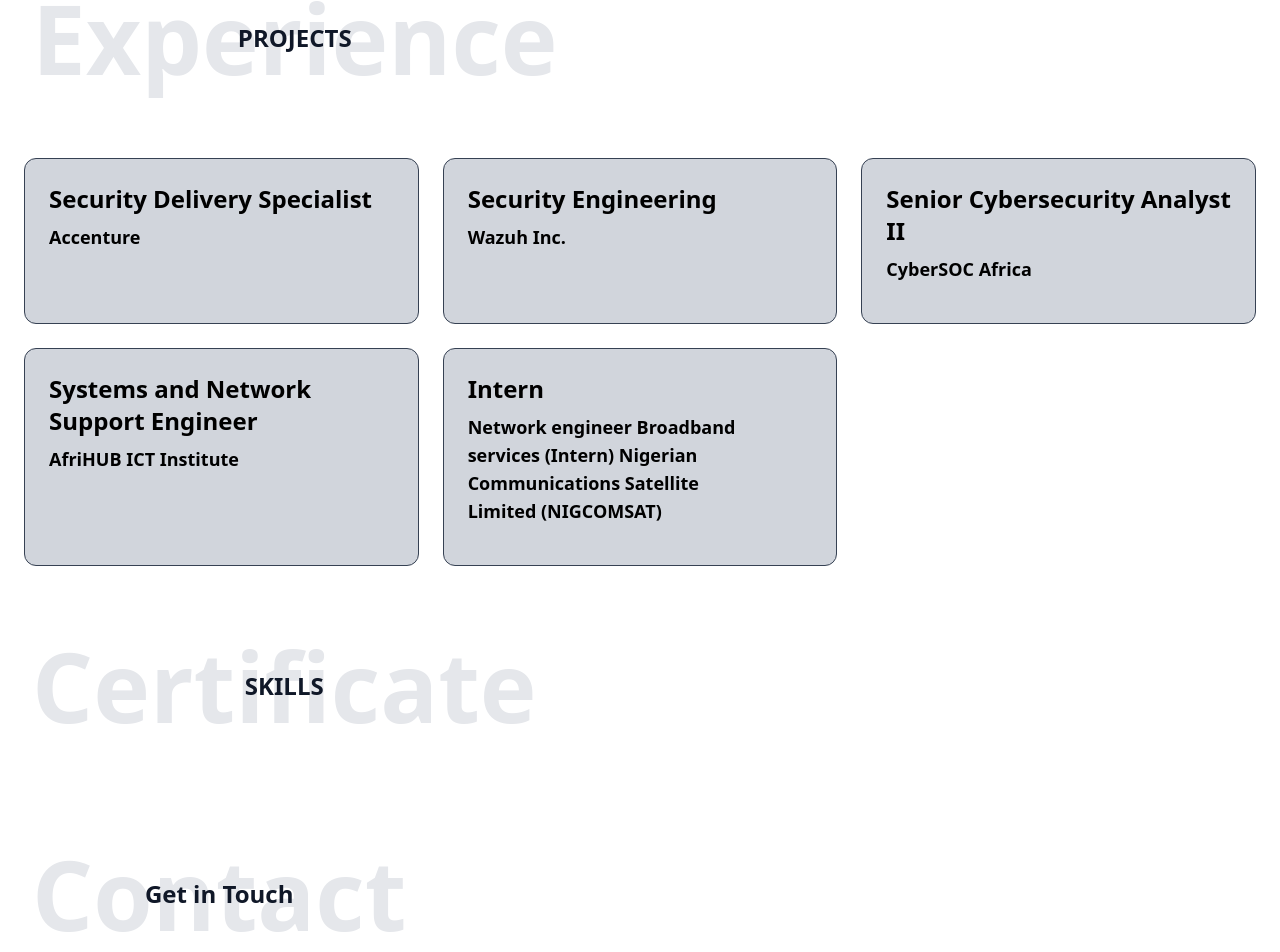
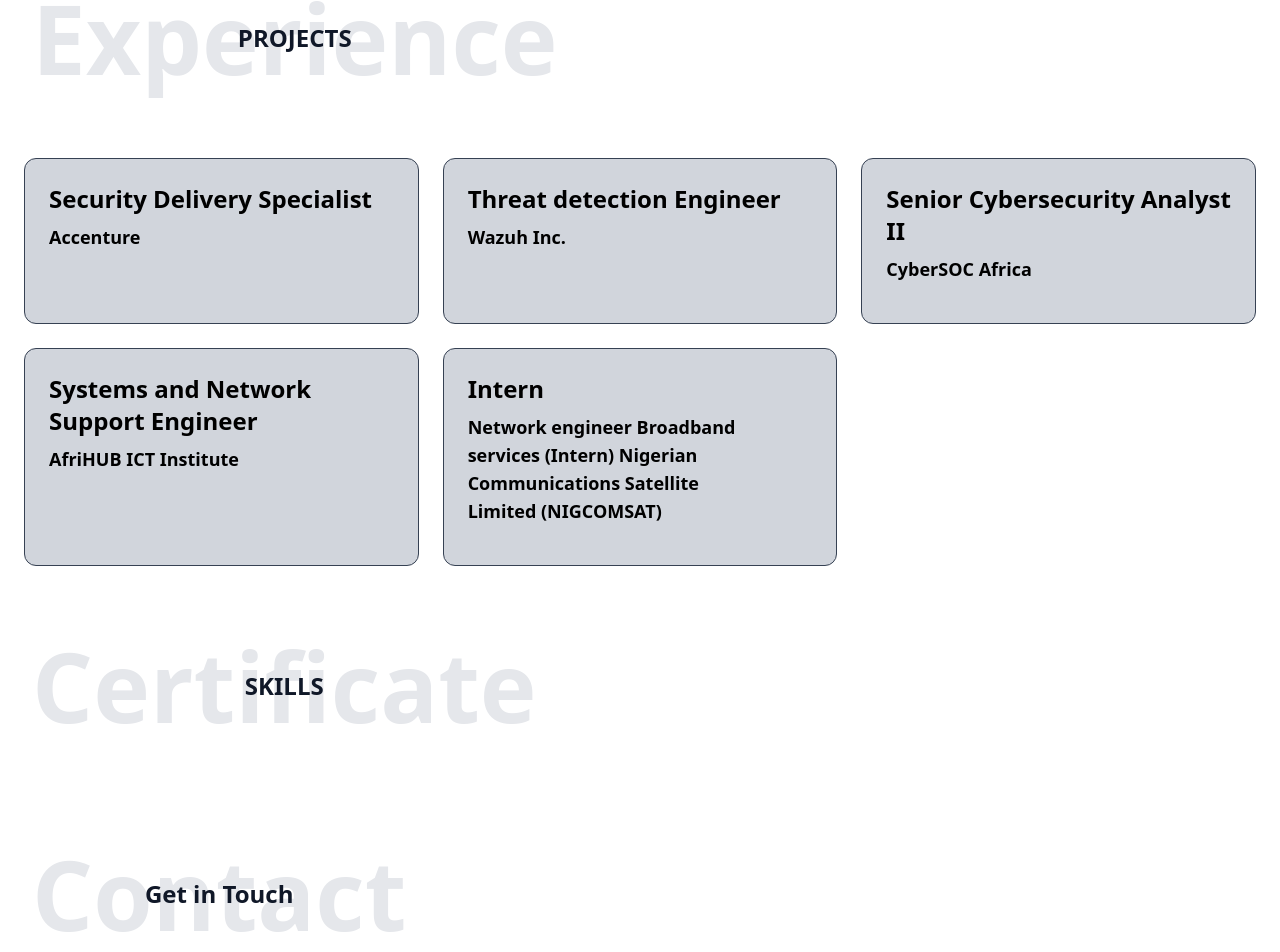
Before and after one commit to codenameMANUEL/ayo_portfolio, a React (Vite) app: page / in a window 1280 px wide. Shown: the part 1315-2267 px from the top of the page. Built offline with nearby package versions, Linux system fonts and the light colour scheme.

Commit message:
project.jsx

```diff
--- a/src/Projects.jsx
+++ b/src/Projects.jsx
@@ -21,7 +21,9 @@
         </div>
 
         <div className="bg-gray-300 border border-gray-700 rounded-xl p-6">
-          <h1 className="text-2xl font-semibold mb-2">Security Engineering</h1>
+          <h1 className="text-2xl font-semibold mb-2">
+            Threat detection Engineer
+          </h1>
           <h2 className="text-lg font-semibold mb-4">Wazuh Inc.</h2>
         </div>
 
```
